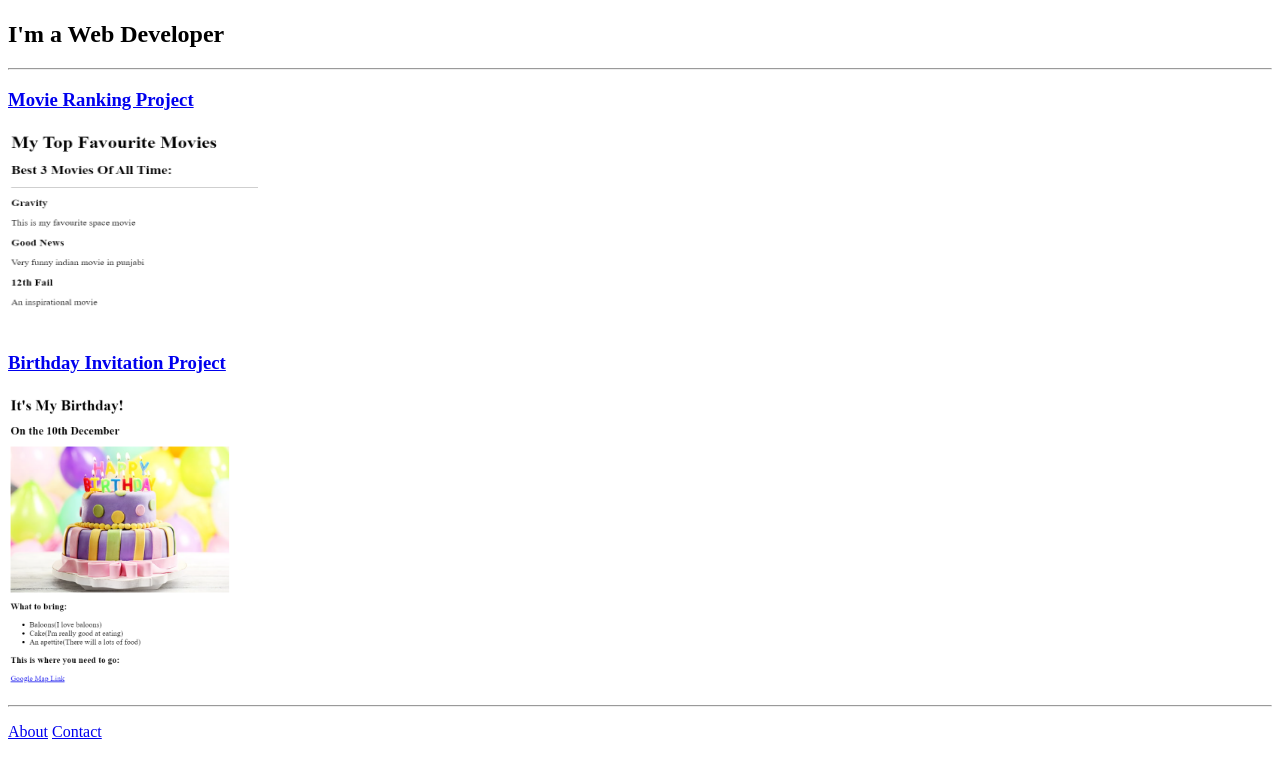
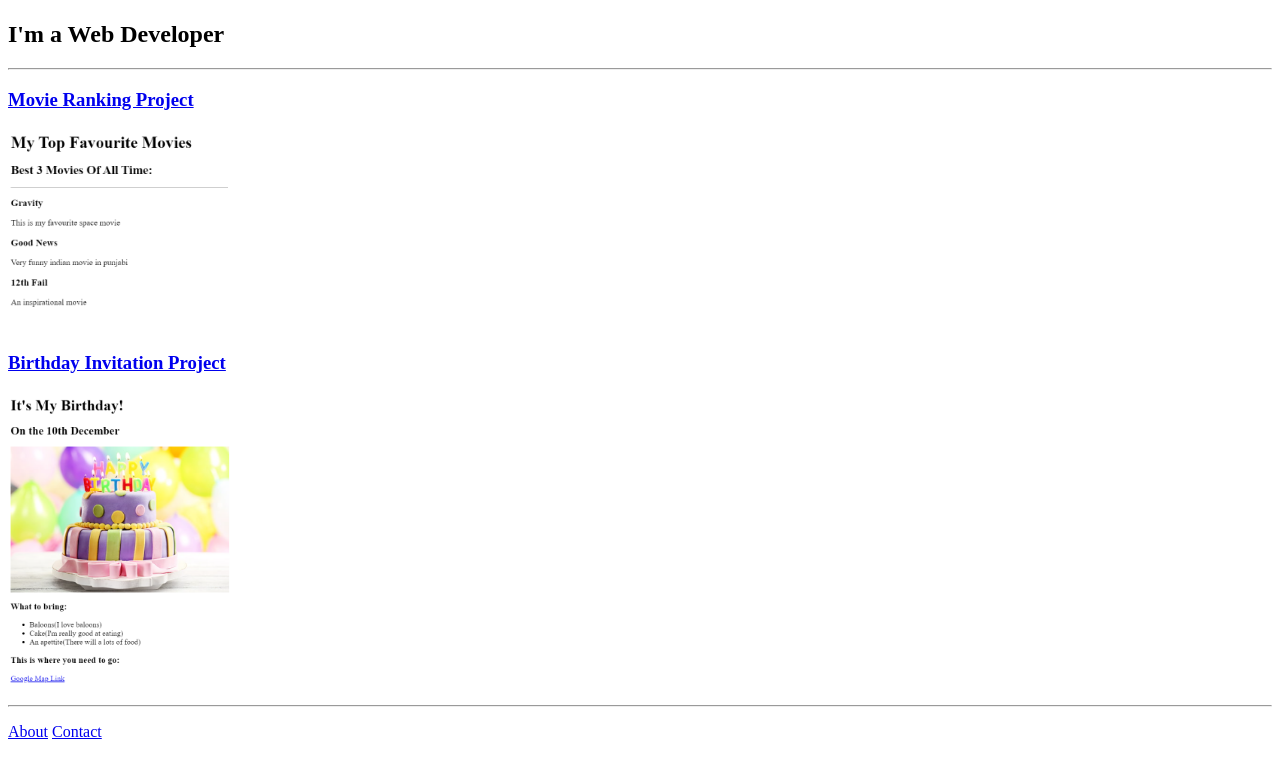
Before and after one commit to SaadAhmadCS/html-portfolio, a plain HTML site: page index.html in a window 1280 px wide. Shown: the part 59-816 px from the top of the page. Drawn offline with Linux system fonts and the light colour scheme.

Commit message:
Update index.html

```diff
--- a/index.html
+++ b/index.html
@@ -11,7 +11,7 @@
     <h2>I'm a Web Developer</h2>
     <hr/>
     <h3><a href="./public/movie-ranking.html">Movie Ranking Project</a></h3>
-    <img src="./assets/images/Saad Fav Movies.png" height="200" width="250">
+    <img src="./assets/images/Saad Fav Movies.png" height="200">
     <h3><a href="./public/birthday-invite.html">Birthday Invitation Project<a/></h3>
     <img src="./assets/images/Saad birthday project.png" height="300">
     <hr/>
```
